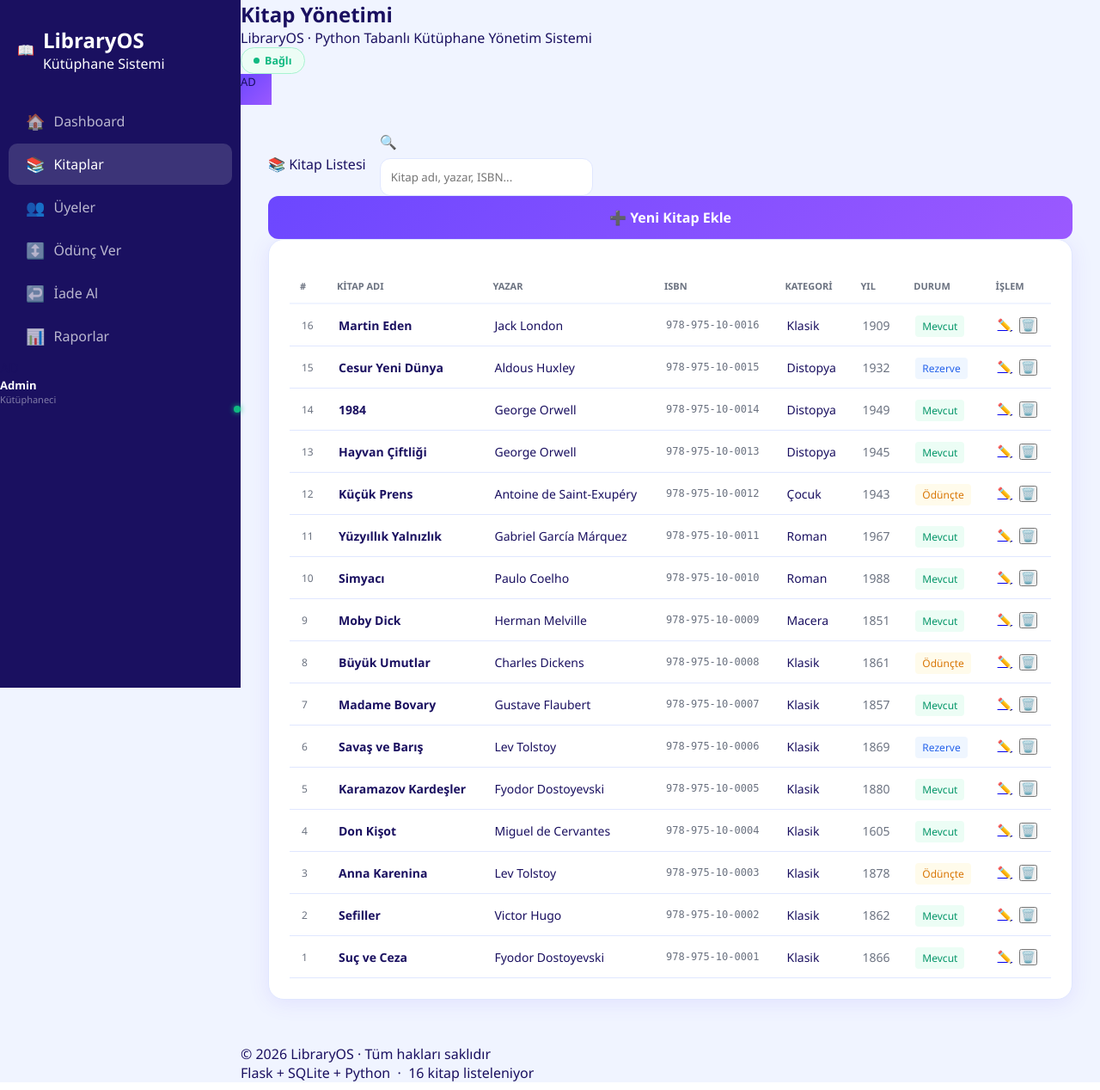
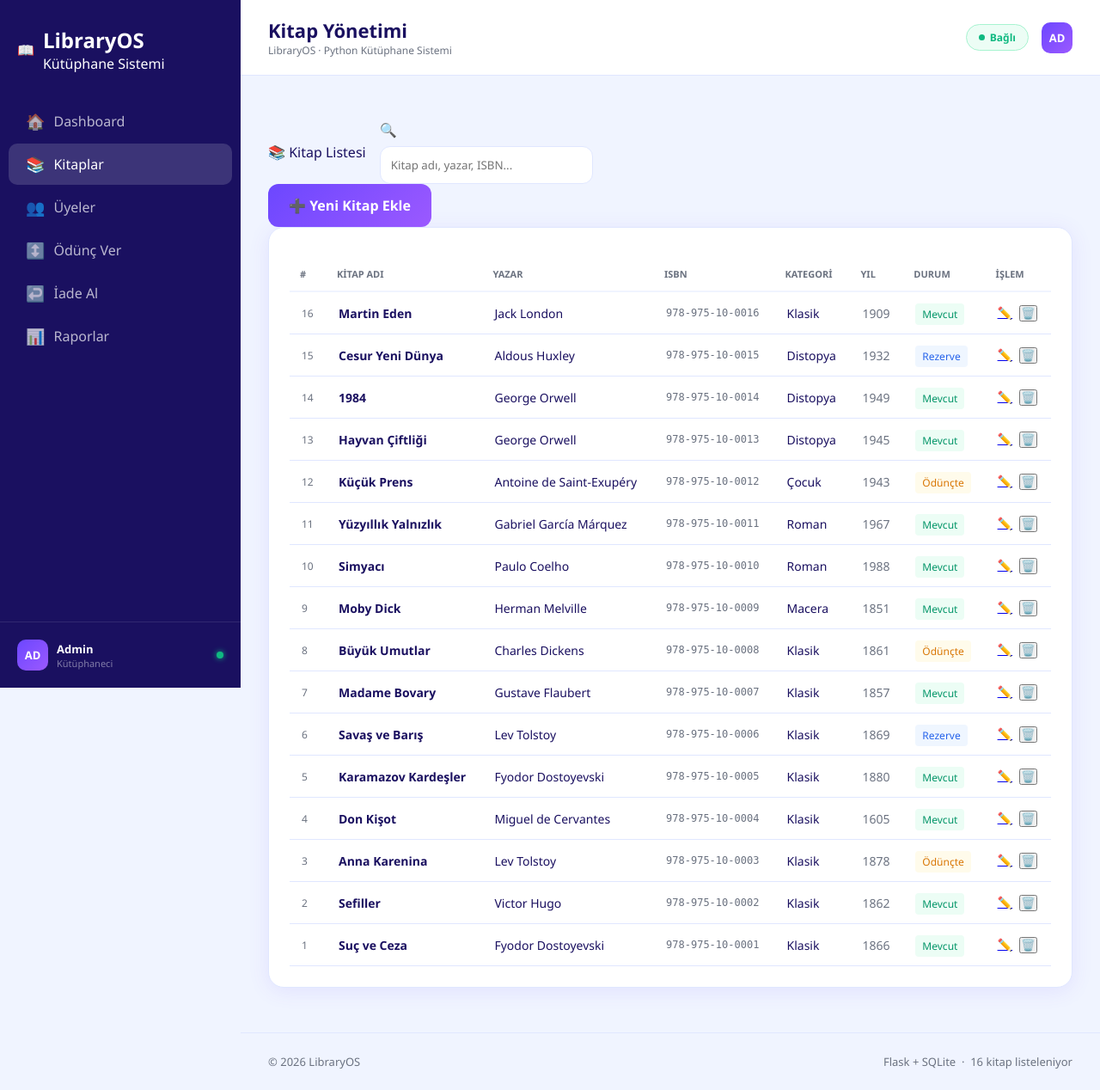
Before and after one commit to havinozvaris/kutuphane-proje, a Flask app: page /books in a window 1280 px wide. Shown: the whole page at 86% size. Run offline with Flask 3, Linux system fonts and the light colour scheme; the visitor is signed in with stand-in values (Sample User, id 1); data comes from the database, SQL or seed files in the repository.

Commit message:
güncellendi.

```diff
--- a/static/style.css
+++ b/static/style.css
@@ -1,4 +1,3 @@
-/* ── SIFIR BAĞIMLILIK - MODERN SİSTEM STİLİ ── */
 
 :root {
     --primary: #3a0ca3;
@@ -9,7 +8,7 @@
     --white: #ffffff;
     --success-green: #1c9b52;
 
-    /* Font: Tamamen yerel sistem fontları */
+
     --font-native: system-ui, -apple-system, "Segoe UI", Roboto, "Helvetica Neue", Arial, sans-serif;
 }
 
@@ -31,7 +30,7 @@ body {
     min-height: 100vh;
 }
 
-/* ── SOL MENÜ (SIDEBAR) ── */
+/*  SOL MENÜ */
 .sidebar {
     width: 250px;
     background: linear-gradient(180deg, var(--primary), var(--primary-light));
--- a/templates/base.html
+++ b/templates/base.html
@@ -6,14 +6,11 @@
     <title>LibraryOS · {% block title %}{% endblock %}</title>
     <style>
 :root {
-    /* Senin Orijinal Renklerin */
     --bg: #f0f4ff; --sidebar: #1a1060; --sidebar-light: #2d1f8a;
     --accent: #6c47ff; --accent2: #ff6b6b; --accent3: #00d4aa;
     --text: #1a1060; --text-soft: #6b7280; --card: #ffffff;
     --border: #e0e7ff; --success: #10b981; --radius: 18px;
     --shadow: 0 4px 24px rgba(108,71,255,0.10);
-
-    /* SUÇSUZ FONT: Windows'un en kaliteli yerel fontu */
     --font-main: "Segoe UI", Roboto, Helvetica, Arial, sans-serif;
 }
 
@@ -21,54 +18,74 @@
 
 body { font-family: var(--font-main); background: var(--bg); color: var(--text); display: flex; min-height: 100vh; }
 
-/* ── SIDEBAR VE ANA ALAN (HİZALAMA DÜZELTİLDİ) ── */
+/* SIDEBAR VE ANA ALAN */
 .sidebar { width: 280px; background: var(--sidebar); min-height: 100vh; position: fixed; left: 0; top: 0; display: flex; flex-direction: column; z-index: 100; }
 .main { margin-left: 280px; flex: 1; display: flex; flex-direction: column; width: calc(100% - 280px); }
 .page-content { padding: 32px; animation: fadeIn 0.4s ease; }
 
-/* ── DASHBOARD VE GENEL GRID SİSTEMİ ── */
-.grid-2, .odunc-ana-grid { display: grid; grid-template-columns: 1fr 1fr; gap: 24px; }
-.stats-grid { display: grid; grid-template-columns: repeat(auto-fit, minmax(200px, 1fr)); gap: 20px; margin-bottom: 28px; }
-
-/* ── KARTLAR VE FORM ELEMANLARI ── */
-.card, .stat-card, .odunc-ozel-kart {
-    background: var(--card); border-radius: var(--radius);
-    padding: 24px; border: 1px solid var(--border); box-shadow: var(--shadow);
+/* HEADER */
+.topbar {
+    display: flex;
+    justify-content: space-between;
+    align-items: center;
+    padding: 20px 32px;
+    background: white; /* Daha net bir görünüm için beyaz yaptık */
+    border-bottom: 1px solid var(--border);
     margin-bottom: 20px;
 }
-
-input, select {
-    width: 100%; padding: 12px; border: 1.5px solid var(--border);
-    border-radius: 12px; font-family: var(--font-main); outline: none; margin-top: 8px;
+.topbar-right {
+    display: flex;
+    align-items: center;
+    gap: 15px;
 }
 
-/* ── RAPORLAR: PROGRESS BAR (DÜZELTİLDİ) ── */
-.progress-container { margin-bottom: 15px; }
-.progress-bar-bg { background: #eee; border-radius: 10px; height: 10px; width: 100%; overflow: hidden; margin-top: 5px; }
-.progress-fill { height: 100%; border-radius: 10px; transition: width 0.5s ease; }
 
-/* ── BUTONLAR ── */
-.btn, .odunc-mor-buton {
-    display: inline-flex; align-items: center; justify-content: center; gap: 8px;
-    background: linear-gradient(135deg, var(--accent), #9b59ff); color: #fff;
-    padding: 14px 24px; border-radius: 12px; border: none; font-weight: 700; cursor: pointer;
-    text-decoration: none; width: 100%; transition: transform 0.2s;
+.welcome-banner {
+    background: linear-gradient(135deg, var(--sidebar), var(--accent));
+    padding: 40px; border-radius: var(--radius); color: #fff;
+    display: flex; justify-content: space-between; align-items: center; margin-bottom: 25px;
 }
+.welcome-text h2 { font-size: 28px; margin-bottom: 8px; }
+.system-badge { background: rgba(255,255,255,0.15); padding: 8px 16px; border-radius: 50px; font-size: 13px; font-weight: 700; border: 1px solid rgba(255,255,255,0.2); }
+
+.stats-grid { display: grid; grid-template-columns: repeat(auto-fit, minmax(180px, 1fr)); gap: 20px; margin-bottom: 25px; }
+.stat-card { background: var(--card); border-radius: var(--radius); padding: 24px; border: 1px solid var(--border); box-shadow: var(--shadow); transition: 0.3s; }
+.stat-icon { width: 45px; height: 45px; border-radius: 12px; display: flex; align-items: center; justify-content: center; font-size: 20px; margin-bottom: 15px; }
+.stat-value { font-size: 30px; font-weight: 800; color: var(--text); }
+.stat-label { font-size: 13px; color: var(--text-soft); font-weight: 600; }
+
+
+.violet { background: #f5f3ff; } .teal { background: #f0fdf4; } .orange { background: #fff7ed; } .pink { background: #fff1f2; } .sky { background: #f0f9ff; }
+
+
+.grid-2 { display: grid; grid-template-columns: 1fr 1fr; gap: 24px; }
+.card { background: var(--card); border-radius: var(--radius); padding: 24px; border: 1px solid var(--border); box-shadow: var(--shadow); margin-bottom: 20px; }
+
+input, select { width: 100%; padding: 12px; border: 1.5px solid var(--border); border-radius: 12px; font-family: var(--font-main); outline: none; margin-top: 8px; }
+
+/* BUTONLAR */
+.btn { display: inline-flex; align-items: center; justify-content: center; gap: 8px; background: linear-gradient(135deg, var(--accent), #9b59ff); color: #fff; padding: 14px 24px; border-radius: 12px; border: none; font-weight: 700; cursor: pointer; text-decoration: none; transition: 0.2s; }
 .btn:hover { transform: translateY(-2px); }
 
-/* ── TABLO TASARIMI ── */
+
 table { width: 100%; border-collapse: collapse; margin-top: 10px; }
 thead th { text-align: left; padding: 12px; font-size: 11px; text-transform: uppercase; color: var(--text-soft); border-bottom: 2px solid var(--bg); }
 tbody td { padding: 14px; border-bottom: 1px solid var(--border); font-size: 14px; }
 
-@keyframes fadeIn { from { opacity: 0; transform: translateY(10px); } to { opacity: 1; transform: translateY(0); } }
+.avatar { width: 36px; height: 36px; border-radius: 10px; display: flex; align-items: center; justify-content: center; font-weight: 700; color: #fff; font-size: 13px; background: linear-gradient(135deg, var(--accent), #9b59ff); }
 
-/* Logo ve İkonlar */
+
 .sidebar-logo { padding: 30px 20px; display: flex; align-items: center; gap: 10px; color: #fff; }
-.nav-icon { font-size: 18px; margin-right: 10px; }
 nav a { padding: 12px 20px; color: rgba(255,255,255,0.7); text-decoration: none; display: flex; align-items: center; border-radius: 10px; margin: 2px 10px; }
 nav a.active { background: rgba(255,255,255,0.15); color: #fff; }
-</style>
+.nav-icon { font-size: 18px; margin-right: 10px; }
+
+.sidebar-footer { margin-top: auto; padding: 20px; border-top: 1px solid rgba(255,255,255,0.1); display: flex; align-items: center; gap: 10px; }
+
+footer { padding: 24px 32px; border-top: 1px solid var(--border); color: var(--text-soft); font-size: 13px; display: flex; justify-content: space-between; }
+
+@keyframes fadeIn { from { opacity: 0; transform: translateY(10px); } to { opacity: 1; transform: translateY(0); } }
+    </style>
 </head>
 <body>
 
@@ -84,7 +101,6 @@ nav a.active { background: rgba(255,255,255,0.15); color: #fff; }
   <nav>
     <a href="{{ url_for('dashboard') }}" class="{% if request.endpoint=='dashboard' %}active{% endif %}">
       <span class="nav-icon">🏠</span> Dashboard
-      {% if request.endpoint=='dashboard' %}<span class="nav-dot"></span>{% endif %}
     </a>
     <a href="{{ url_for('books') }}" class="{% if request.endpoint in ['books','add_book','edit_book'] %}active{% endif %}">
       <span class="nav-icon">📚</span> Kitaplar
@@ -96,7 +112,8 @@ nav a.active { background: rgba(255,255,255,0.15); color: #fff; }
       <span class="nav-icon">↕️</span> Ödünç Ver
     </a>
     <a href="{{ url_for('iade_al') }}" class="{% if request.endpoint=='iade_al' %}active{% endif %}">
-      <span class="nav-icon">↩️</span> İade Al </a>
+      <span class="nav-icon">↩️</span> İade Al
+    </a>
     <a href="{{ url_for('reports') }}" class="{% if request.endpoint=='reports' %}active{% endif %}">
       <span class="nav-icon">📊</span> Raporlar
     </a>
@@ -115,14 +132,14 @@ nav a.active { background: rgba(255,255,255,0.15); color: #fff; }
 <div class="main">
   <header class="topbar">
     <div class="topbar-left">
-      <h2>{% block topbar_title %}{% endblock %}</h2>
-      <p>LibraryOS · Python Tabanlı Kütüphane Yönetim Sistemi</p>
+      <h2 style="margin: 0; font-size: 22px; font-weight: 800;">{% block topbar_title %}{% endblock %}</h2>
+      <p style="margin: 0; font-size: 12px; color: var(--text-soft);">LibraryOS · Python Kütüphane Sistemi</p>
     </div>
     <div class="topbar-right">
-      <span style="display: inline-flex; align-items: center; gap: 6px; padding: 6px 14px; border-radius: 50px; font-size: 12.5px; font-weight: 600; background: #ecfdf5; color: #10b981; border: 1px solid #a7f3d0;">
+      <span style="display: inline-flex; align-items: center; gap: 6px; padding: 6px 14px; border-radius: 50px; font-size: 12px; font-weight: 700; background: #ecfdf5; color: #10b981; border: 1px solid #a7f3d0;">
         <span style="width: 7px; height: 7px; border-radius: 50%; background: currentColor;"></span> Bağlı
       </span>
-      <div class="avatar" style="width:36px; height:36px; background: linear-gradient(135deg, var(--accent), #9b59ff); font-size:13px;">AD</div>
+      <div class="avatar">AD</div>
     </div>
   </header>
 
@@ -131,9 +148,9 @@ nav a.active { background: rgba(255,255,255,0.15); color: #fff; }
   </div>
 
   <footer>
-    <span>© 2026 LibraryOS · Tüm hakları saklıdır</span>
+    <span>© 2026 LibraryOS</span>
     <span style="display:flex;align-items:center;gap:8px;">
-      Flask + SQLite + Python &nbsp;·&nbsp; {% block footer_info %}{% endblock %}
+      Flask + SQLite &nbsp;·&nbsp; {% block footer_info %}{% endblock %}
     </span>
   </footer>
 </div>
```
